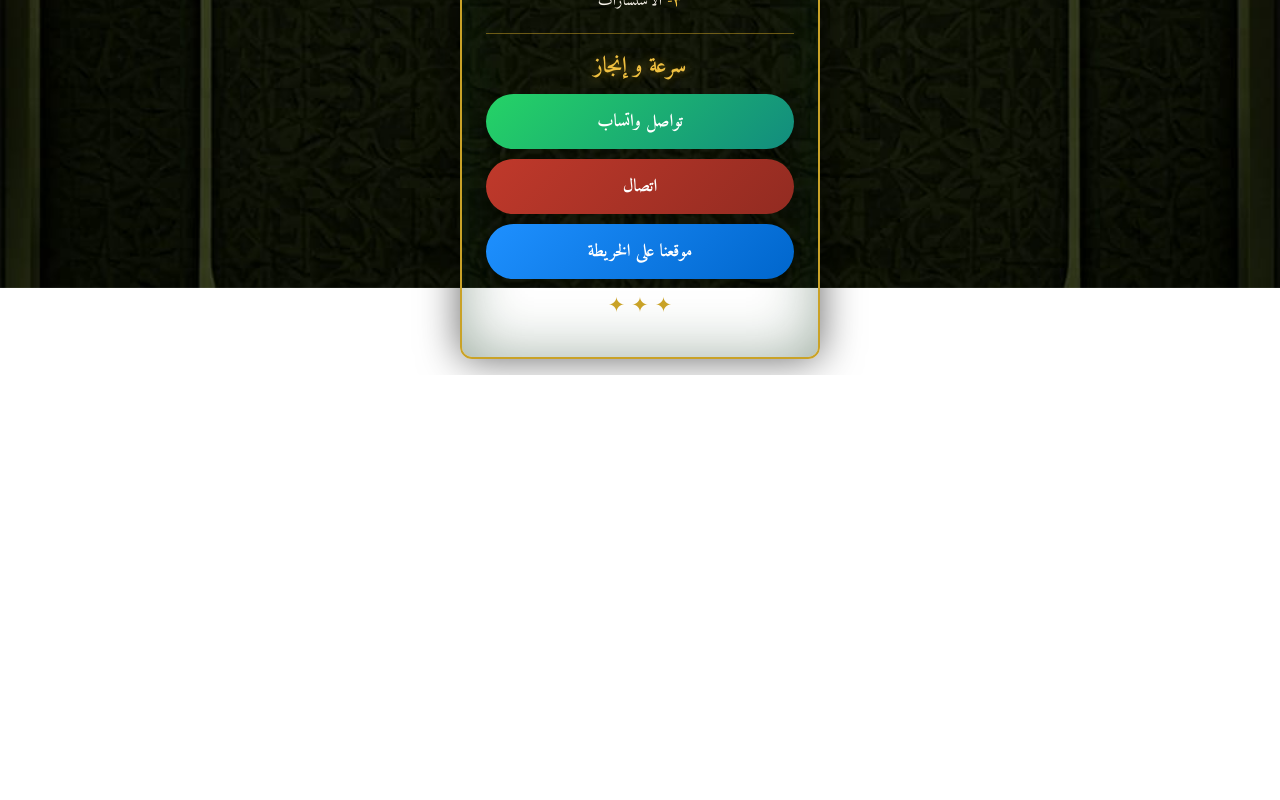
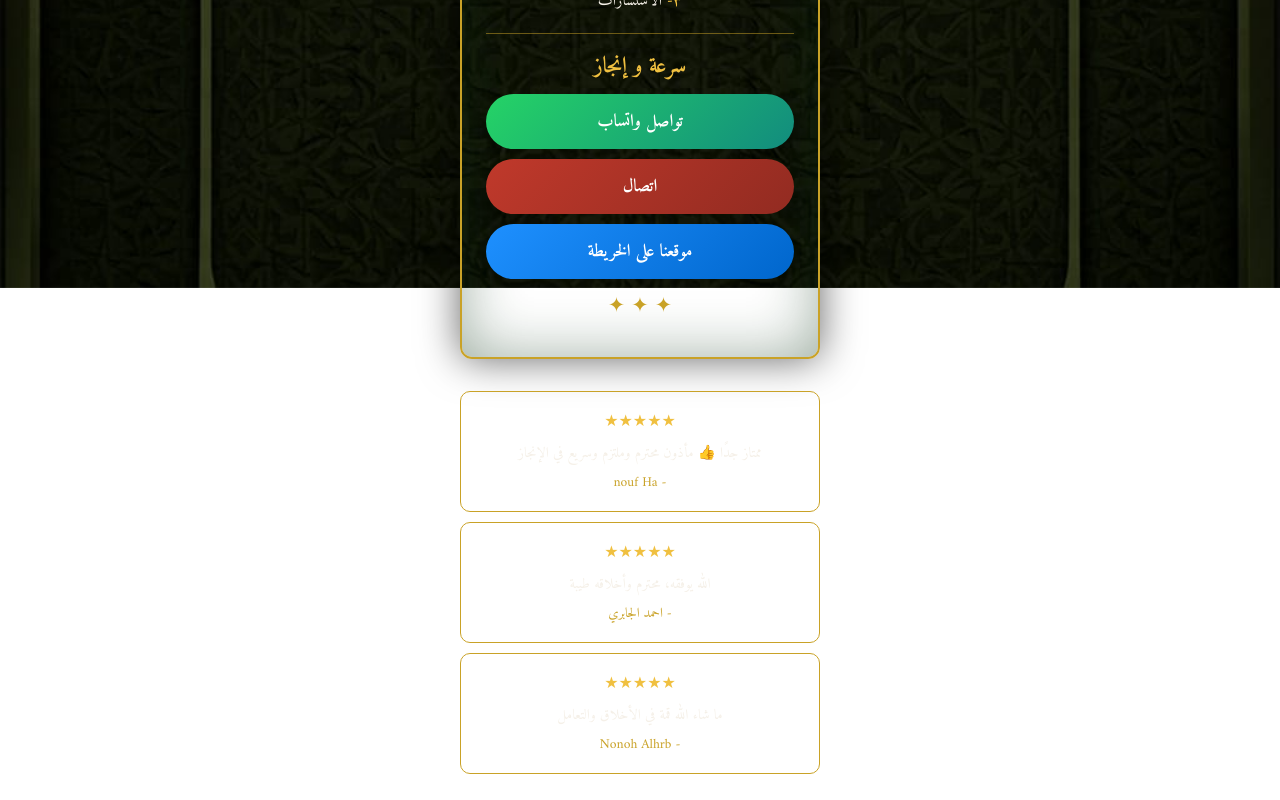
Before and after one commit to bnhamed97-creator/nextjs-boilerplate, a Next.js app: page / in a window 1280 px wide. Shown: the part 512-1312 px from the top of the page. Before the commit the page ends 887 px from the top, so only its background shows below. Built offline with nearby package versions, Linux system fonts and the light colour scheme.

Commit message:
Update page.tsx

```diff
--- a/app/page.tsx
+++ b/app/page.tsx
@@ -14,6 +14,7 @@ export default function Home() {
         .wrapper {
           min-height: 100vh;
           display: flex;
+          flex-direction: column;
           align-items: center;
           justify-content: center;
           background-color: #0a3214;
@@ -31,7 +32,6 @@ export default function Home() {
           text-align: center;
         }
 
-        /* 🔥 الشعار */
         .logo {
           width: 90px;
           height: 90px;
@@ -72,7 +72,6 @@ export default function Home() {
           font-size: 1.25rem;
           font-weight: 700;
           margin: 0.75rem 0;
-          text-shadow: 0 0 8px rgba(200,160,30,0.5);
         }
 
         .service-item {
@@ -91,16 +90,7 @@ export default function Home() {
           color: #f0c040;
           font-size: 1.4rem;
           font-weight: 700;
-          text-shadow: 0 0 10px rgba(200,160,30,0.6);
           margin: 0.5rem 0;
-        }
-
-        .phone-display {
-          color: #f0c040;
-          font-size: 1.1rem;
-          font-weight: 700;
-          direction: ltr;
-          margin-bottom: 1rem;
         }
 
         .btn {
@@ -124,7 +114,6 @@ export default function Home() {
           color: white;
         }
 
-        /* 🔥 زر الخريطة */
         .map {
           background: linear-gradient(135deg, #1e90ff, #0066cc);
           color: white;
@@ -134,12 +123,44 @@ export default function Home() {
           color: #c9a227;
           font-size: 1.3rem;
         }
+
+        /* 🔥 التقييمات */
+        .reviews {
+          max-width: 360px;
+          width: 100%;
+          margin: 1rem;
+        }
+
+        .review-card {
+          background: rgba(10, 50, 20, 0.85);
+          border: 1px solid #c9a227;
+          border-radius: 10px;
+          padding: 1rem;
+          margin-bottom: 10px;
+          text-align: center;
+        }
+
+        .stars {
+          color: #f0c040;
+          margin-bottom: 5px;
+        }
+
+        .review-text {
+          color: #f5f0e8;
+          font-size: 0.9rem;
+          margin-bottom: 5px;
+        }
+
+        .review-name {
+          color: #c9a227;
+          font-size: 0.85rem;
+        }
       `}</style>
 
       <div className="wrapper">
+
         <div className="content-card">
 
-          {/* 🔥 الشعار */}
           <img src="/logo.png" alt="شعار" className="logo" />
 
           <div className="main-title">ماذون شرعي</div>
@@ -164,7 +185,6 @@ export default function Home() {
 
           <div className="speed-text">سرعة و إنجاز</div>
 
-
           <a className="btn whatsapp" href="https://wa.me/966554659799" target="_blank">
             تواصل واتساب
           </a>
@@ -173,18 +193,37 @@ export default function Home() {
             اتصال
           </a>
 
-          {/* 🔥 زر الخريطة */}
-          <a
-            className="btn map"
-            href="https://maps.app.goo.gl/RdM7ghaZNrSQvQLY8"
-            target="_blank"
-          >
+          <a className="btn map" href="https://maps.app.goo.gl/RdM7ghaZNrSQvQLY8" target="_blank">
             موقعنا على الخريطة
           </a>
 
           <div className="bottom-ornament">✦ ✦ ✦</div>
 
         </div>
+
+        {/* 🔥 التقييمات تحت الكرت */}
+        <div className="reviews">
+
+          <div className="review-card">
+            <div className="stars">★★★★★</div>
+            <div className="review-text">ممتاز جدًا 👍 مأذون محترم وملتزم وسريع في الإنجاز</div>
+            <div className="review-name">- nouf Ha</div>
+          </div>
+
+          <div className="review-card">
+            <div className="stars">★★★★★</div>
+            <div className="review-text">الله يوفقه، محترم وأخلاقه طيبة</div>
+            <div className="review-name">- احمد الجابري</div>
+          </div>
+
+          <div className="review-card">
+            <div className="stars">★★★★★</div>
+            <div className="review-text">ما شاء الله قمة في الأخلاق والتعامل</div>
+            <div className="review-name">- Nonoh Alhrb</div>
+          </div>
+
+        </div>
+
       </div>
     </>
   );
```
